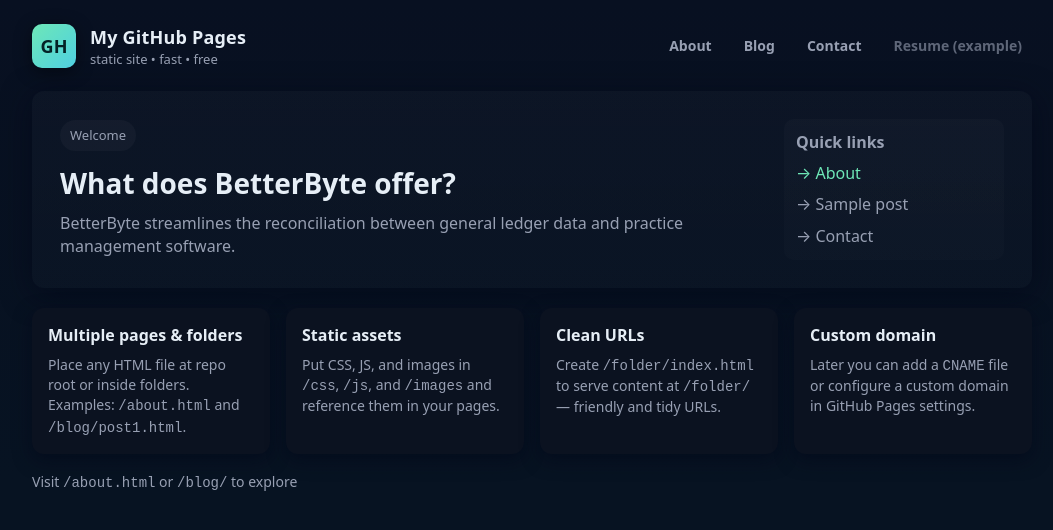
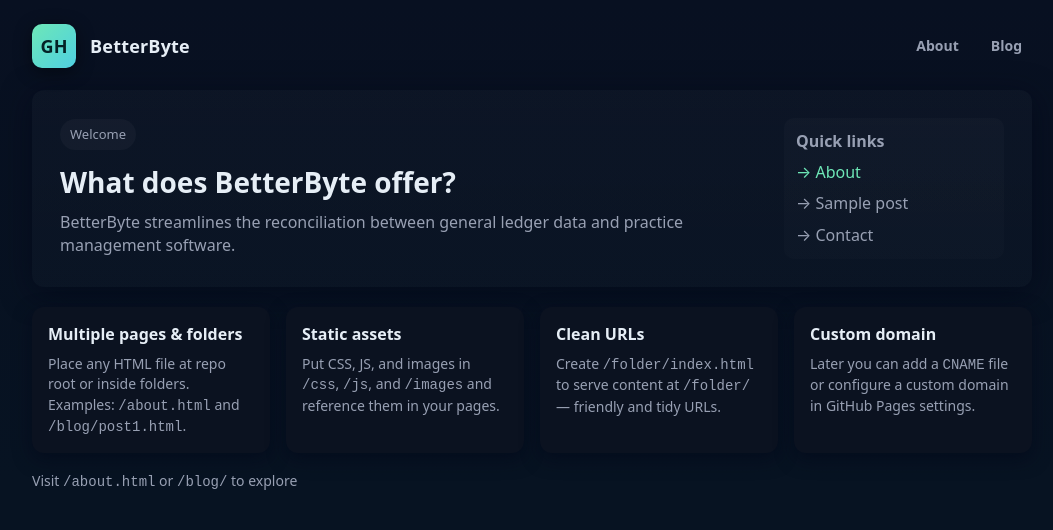
Before and after one commit to betterbytedata/betterbytedata.github.io, a plain HTML site: page index.html in a window 1280 px wide. Shown: the whole page, without its empty margins (108-1161 px from the left). Drawn offline with Linux system fonts and the light colour scheme.

Commit message:
Update index.html

```diff
--- a/index.html
+++ b/index.html
@@ -183,16 +183,13 @@
       <a class="brand" href="/index.html" aria-label="Homepage">
         <div class="logo">GH</div>
         <div>
-          <h1>My GitHub Pages</h1>
-          <p>static site • fast • free</p>
+          <h1>BetterByte</h1>
         </div>
       </a>
 
       <nav aria-label="Main">
         <a href="/about.html">About</a>
         <a href="/blog/">Blog</a>
-        <a href="/contact/">Contact</a>
-        <a href="/resume.html" aria-hidden="true" style="opacity:0.6;pointer-events:none">Resume (example)</a>
       </nav>
     </header>
 
```
